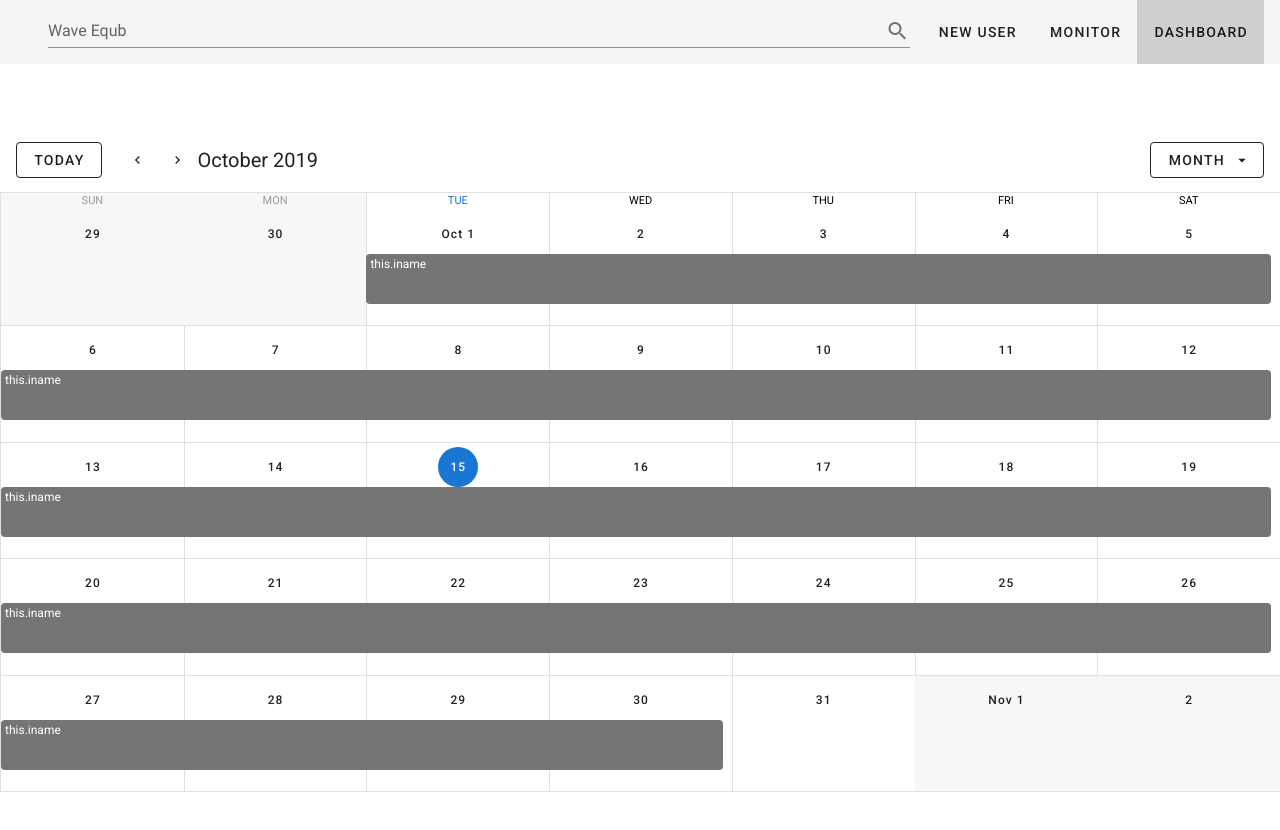
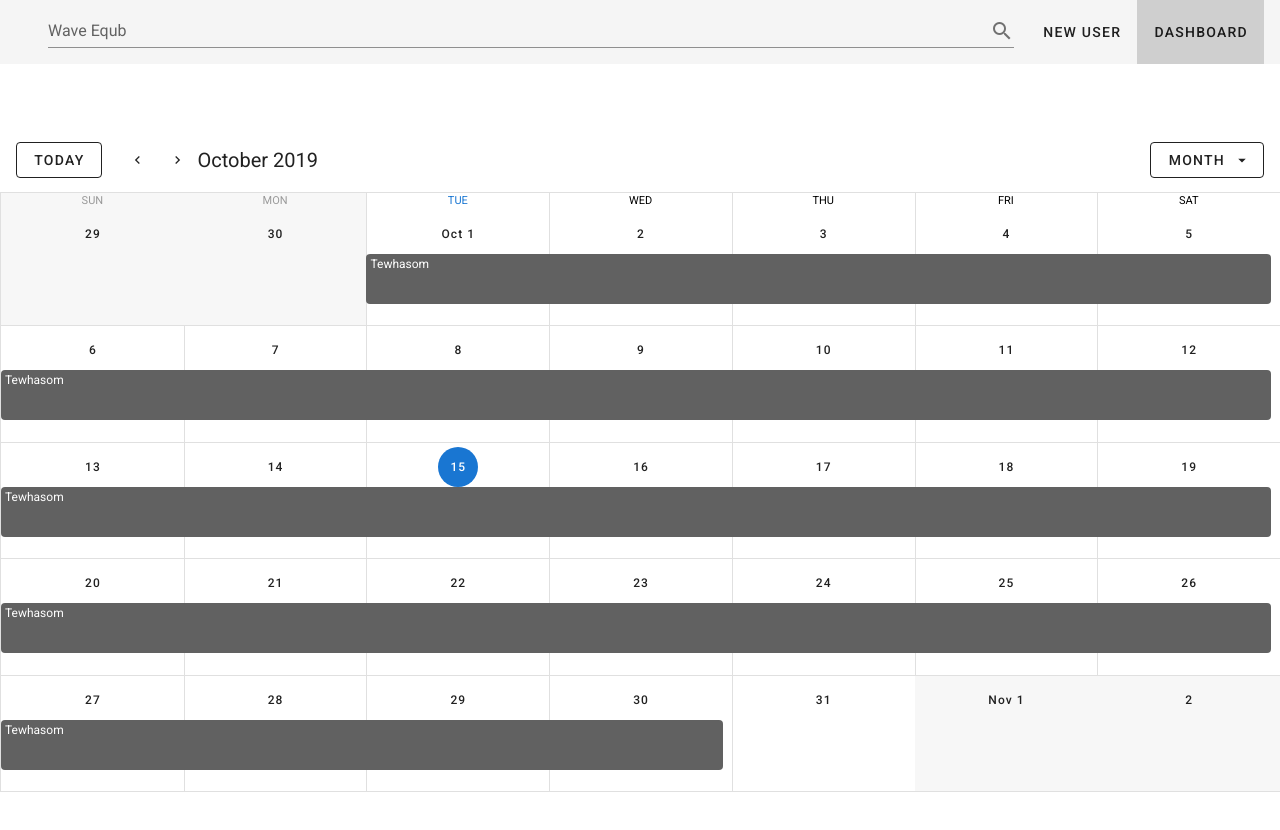
Before and after one commit to Fthi-S3074641/wave-equb, a Vue app: page /dashboard in a window 1280 px wide. Shown: the top 830 px of the page. Built offline with nearby package versions, Linux system fonts and the light colour scheme.

Commit message:
=corrected header

```diff
--- a/src/components/cal.vue
+++ b/src/components/cal.vue
@@ -110,11 +110,11 @@
       selectedElement: null,
       selectedOpen: false,
       events: [ {
-              name: 'this.iname',
-              details: 'parseInt(this.iphone)',
+              name: 'Tewhasom',
+              details: 'This is a sample event of unpaid deal',
               start: '2019-10-01',
               end: '2019-10-30',
-              color: 'grey darken-1',
+              color: 'grey darken-2',
             }],
     }),
     computed: {
--- a/src/components/header.vue
+++ b/src/components/header.vue
@@ -65,7 +65,6 @@ export default {
             item: 1,
             items: [
                 { text: 'New User', icon: 'mdi-plus', link: '/newUser' },
-                { text: 'Monitor', icon: 'mdi-folder-edit-outline', link: '/monitor' },
                 { text: 'Dashboard', icon: 'mdi-folder-edit-outline', link: '/dashboard' }
               ],
             searchString: '',
--- a/src/router/index.js
+++ b/src/router/index.js
@@ -4,8 +4,6 @@ import Vrouter from 'vue-router'
 import welcome from './../views/welcome'
 import newUser from './../views/newUser'
 import dashboard from './../views/dashboard'
-import monitor from './../views/monitor'
-// import monitor from './../components/monitor'
 
 Vue.use(Vrouter)
 
--- a/src/views/dashboard.vue
+++ b/src/views/dashboard.vue
@@ -71,7 +71,6 @@ export default {
             item: 1,
             items: [
                 { text: 'New User', icon: 'mdi-plus', link: '/newUser' },
-                { text: 'Monitor', icon: 'mdi-folder-edit-outline', link: '/monitor' },
                 { text: 'Dashboard', icon: 'mdi-folder-edit-outline', link: '/dashboard' }
               ],
             searchString: '',
```
